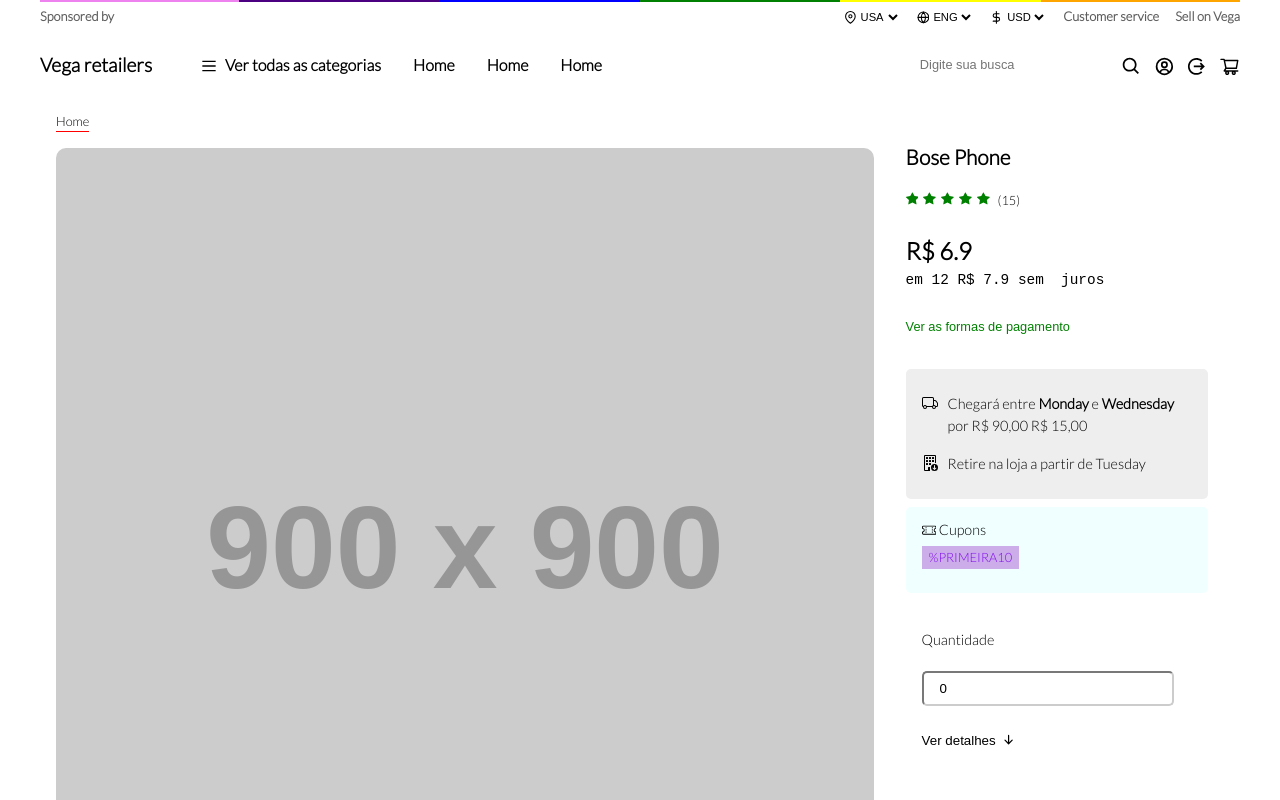
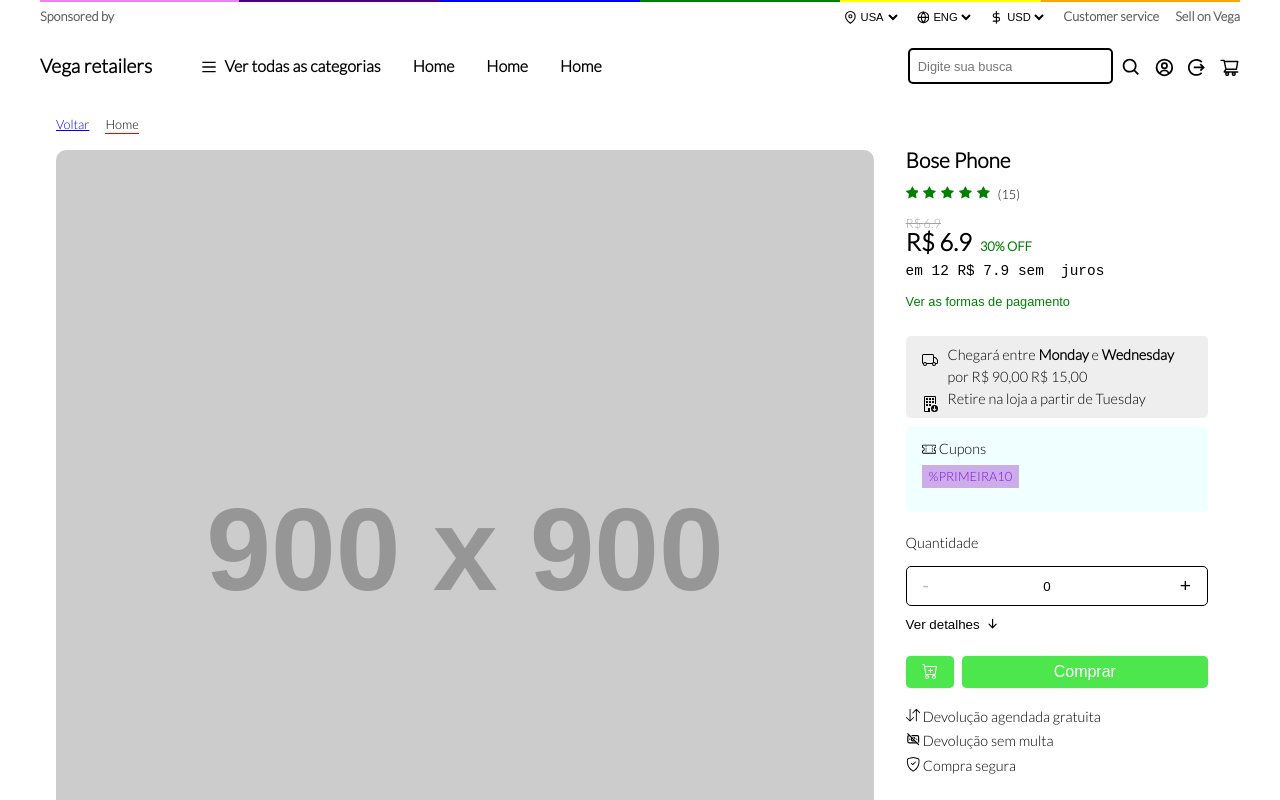
Before and after one commit to pereiraisaiah21/vega-sale, a React (Vite) app: page /product/1 in a window 1280 px wide. Shown: the top 800 px of the page. Built offline with nearby package versions, Linux system fonts and the light colour scheme; a web font is replaced by a local one.

Commit message:
feat: new quantity component

```diff
--- a/src/components/Product/Component/Amount.jsx
+++ b/src/components/Product/Component/Amount.jsx
@@ -9,23 +9,46 @@ import { BsArrowDownShort } from 'react-icons/bs'
 const Amount = ({ amount, skus }) => {
   const [quantity, setQuantity] = useState(0)
 
-  const handleQuantityChange = (event) => {
-    const newQuantity = parseInt(event.target.value, 10)
+  const handleQuantityChange = (newQuantity) => {
     const limitedQuantity = Math.min(Math.max(newQuantity, 0), 100)
+    setQuantity(limitedQuantity)
+  }
 
-    setQuantity(parseInt(event.target.value, 10))
+  const handleIncrement = () => {
+    handleQuantityChange(quantity + 1)
   }
+
+  const handleDecrement = () => {
+    handleQuantityChange(quantity - 1)
+  }
+
   return (
     <div className='product__amount'>
       <span className='product__amount__title'>Quantidade</span>
+      <div className='product__amount__controls'>
+        <button
+          className='product__amount__control-button'
+          onClick={handleDecrement}
+          disabled={quantity === 0}
+        >
+          -
+        </button>
         <input
           className='product__amount__select'
           type='number'
           value={quantity}
-        onChange={handleQuantityChange}
+          onChange={(e) => handleQuantityChange(parseInt(e.target.value, 10))}
           min='0'
           max={amount}
         />
+        <button
+          className='product__amount__control-button'
+          onClick={handleIncrement}
+          disabled={quantity === amount}
+        >
+          +
+        </button>
+      </div>
       <button className='product__skus__button'>
         <a href='#description'>
           Ver detalhes <BsArrowDownShort className='product__skus__icon' />
--- a/src/components/Product/Shelf/Product/ProductDetailsIndex.jsx
+++ b/src/components/Product/Shelf/Product/ProductDetailsIndex.jsx
@@ -22,11 +22,11 @@ function ProductDetailsIndex({ price, name, description, rate }) {
 const ProductPrice = ({ price }) => {
   return (
     <>
+      <span className='product__oldprice product__oldprice--index'>
+        R$ {price?.newPrice}
+      </span>
       <span className='product__price product__price--index'>
         R$ {price?.newPrice}
-      </span>
-      <span className='product__oldprice product__oldprice--index'>
-        {price?.newPrice}
       </span>
       <span className='product__off product__off--index'>30% OFF</span>
     </>
--- a/src/styles/Sheets/Header.scss
+++ b/src/styles/Sheets/Header.scss
@@ -223,7 +223,7 @@
     width: 100%;
     height: 32px;
     border-radius: 5px;
-    border: none;
+    border: 2px solid black;
     padding: 0 0.5rem;
     font-size: 0.8rem;
   }
--- a/src/styles/Sheets/Product.scss
+++ b/src/styles/Sheets/Product.scss
@@ -154,7 +154,7 @@
     &--index {
       display: flex;
       column-gap: 8px;
-      padding: 1rem 0 2rem;
+      padding: 1rem 0;
       font-size: 0.8rem;
     }
   }
@@ -166,7 +166,7 @@
     color: rgb(167, 162, 162);
 
     &--index {
-      display: none;
+      // display: none;
     }
   }
 
@@ -186,7 +186,7 @@
     font-weight: 600;
 
     &--index {
-      display: none;
+      // display: none;
     }
   }
 
@@ -200,7 +200,6 @@
   &__name {
     &--index {
       font-size: 1.3rem;
-      margin: 0 0 8px;
     }
   }
 
@@ -209,7 +208,7 @@
     font-size: 0.8rem;
     color: green;
     padding: 0;
-    margin: 2rem 0 0;
+    margin: 1rem 0 0;
     border: 0;
     background-color: unset;
     cursor: pointer;
@@ -294,9 +293,9 @@
     height: 64px;
     background-color: #fff;
     display: flex;
-    padding: 16px;
+    padding: 1rem 0;
     flex-wrap: wrap;
-    margin: .5rem 1rem 0;
+    margin: 0 1rem 0;
     justify-content: flex-end;
     column-gap: 8px;
   }
@@ -416,7 +415,7 @@
     &__button {
       background-color: unset;
       border: none;
-      padding: 16px 0;
+      padding: .5rem 0;
       cursor: pointer;
 
       a {
@@ -488,31 +487,31 @@
 
   &__delivery {
     background-color: rgb(238, 238, 238);
-    padding: 16px 0;
+    padding: .5rem 0;
     border-radius: 5px;
-    margin: .5rem 1rem 0;
+    margin: 0 1rem;
 
     &__icon {
       position: absolute;
-      top: 10px;
+      top: 8px;
       left: 16px;
       font-size: 1rem;
     }
   }
 
   &__deliveryform {
-    padding: 8px 16px 8px 42px;
+    padding: 0 1rem 0 42px;
     font-size: 0.9rem;
     position: relative;
     line-height: 22px;
   }
 
   &__ticket {
-    padding: 16px;
+    padding: 1rem;
     font-size: 0.9rem;
     background-color: azure;
     border-radius: 5px;
-    margin: .5rem 1rem 0;
+    margin: .5rem 1rem;
 
     &__list {
       display: flex;
@@ -535,9 +534,21 @@
   }
 
   &__amount {
-    padding: 32px 16px 16px;
+    padding: 1rem 1rem 0;
     font-size: 0.9rem;
-    margin: .5rem 1rem 0;
+
+    &__controls {
+      display: flex;
+      border: 1px solid black;
+      border-radius: 5px;
+    }
+
+    &__control-button {
+      background-color: unset;
+      border: none;
+      font-size: 1.2rem;
+      padding: .5rem 1rem;
+    }
 
     &__title {
       display: block;
@@ -545,11 +556,11 @@
     }
 
     &__select {
-      margin: 8px 0;
+      border: none;
       padding: 0.5rem 1rem;
       width: 80%;
+      text-align: center;
       cursor: pointer;
-      border-radius: 5px;
       border-color: #ccc;
     }
   }
@@ -578,8 +589,7 @@
   }
 
   &__warnings {
-    margin: .5rem 1rem 0;
-    padding: 16px;
+    margin: 0 1rem;
     font-size: 0.9rem;
 
     &__item {
--- a/src/utils/productUtils.jsx
+++ b/src/utils/productUtils.jsx
@@ -21,7 +21,7 @@ export const calculateDayOfWeek = (daysForward) => {
 
 export const generateBreadcrumb = ({ info, category }) => {
   console.log(info, category)
-  const breadcrumb = [{ label: 'Home', url: '/' }]
+  const breadcrumb = [{ label: 'Voltar', url: '/' }, { label: 'Home', url: '/' }]
 
   if (category && category.name && category.path) {
     breadcrumb.push({ label: category.name, url: `/category/${category.path}` })
```
Lines whose indentation alone changed are shown as unchanged.
